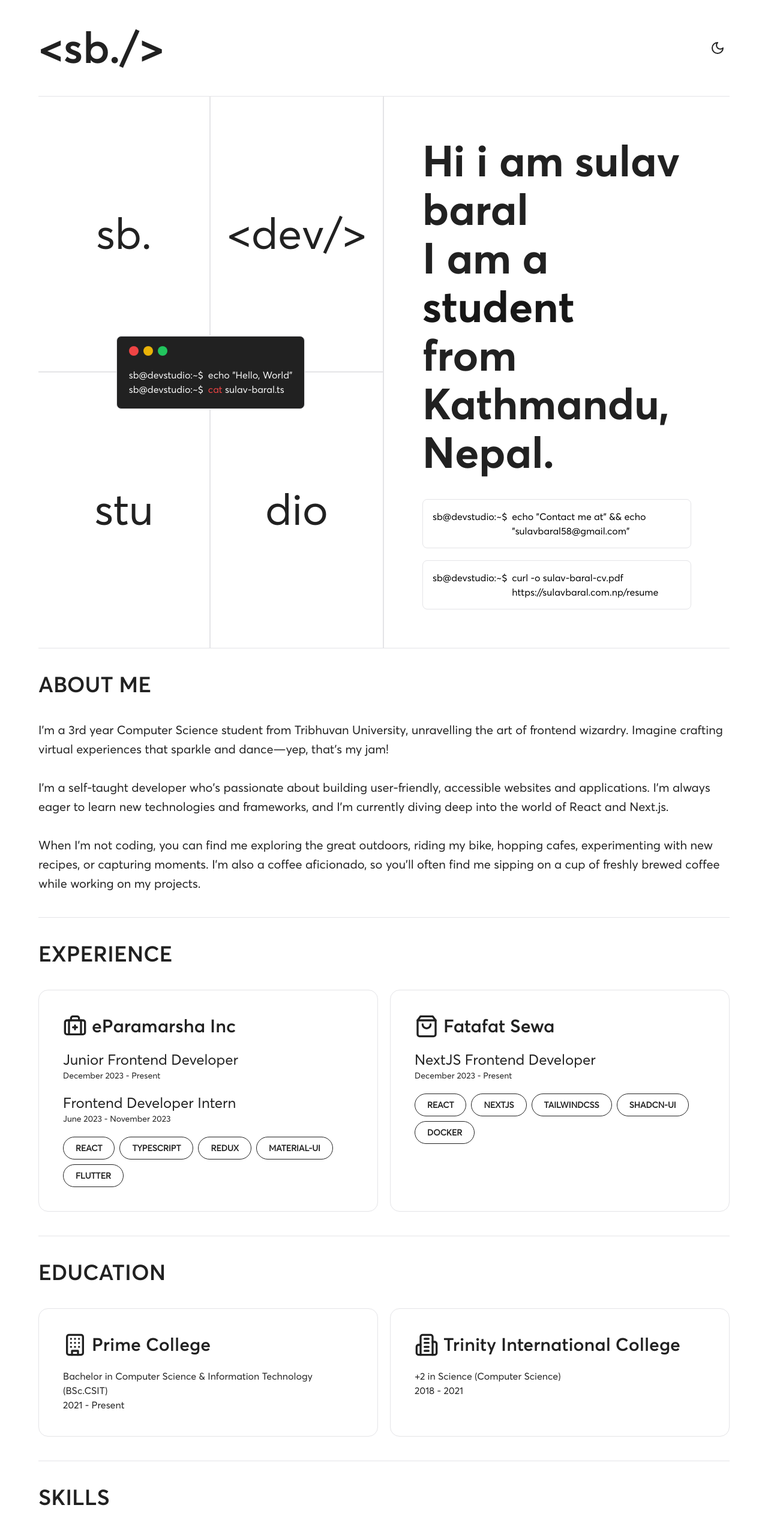
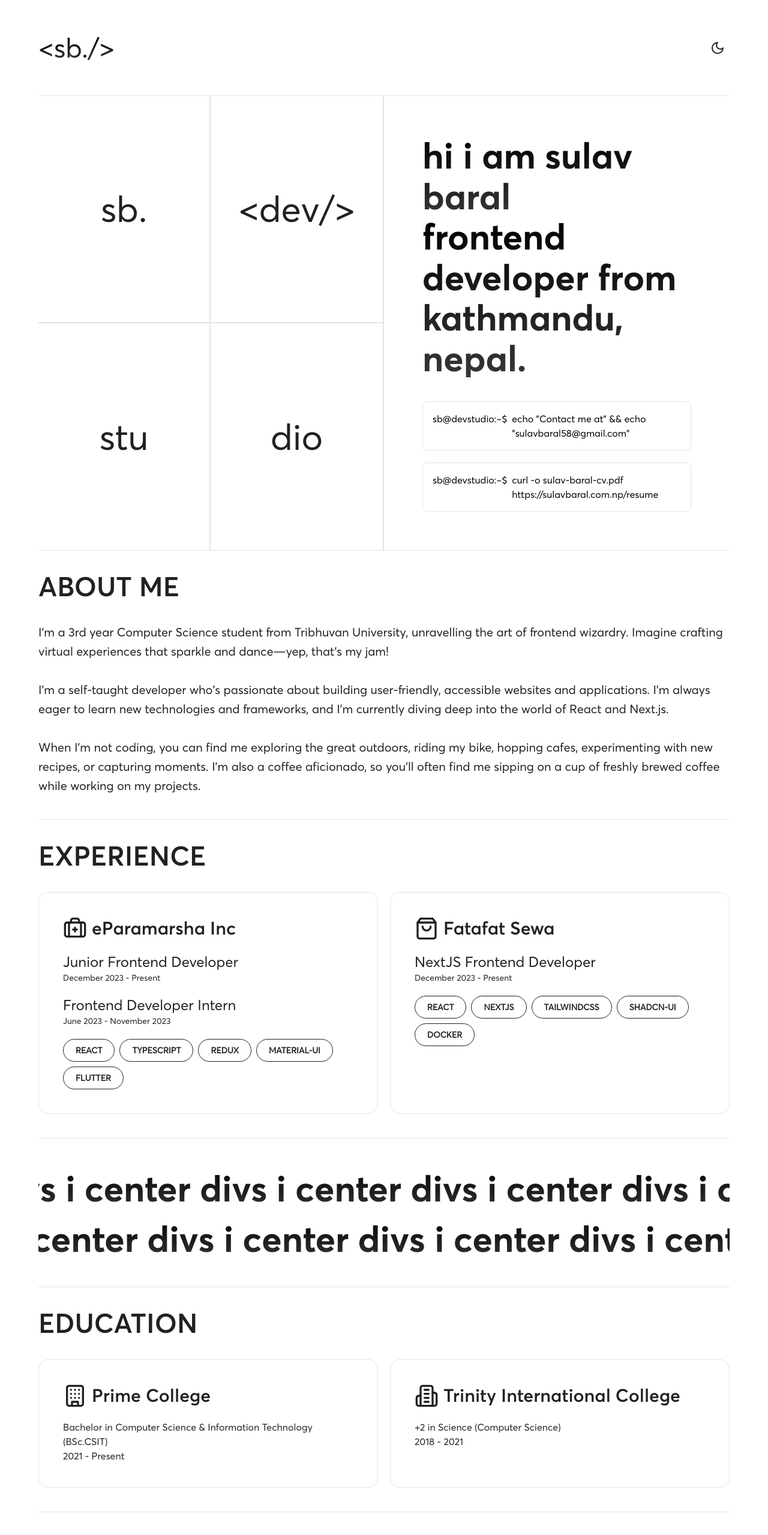
Before and after one commit to tyzrex/minimal-portfolio, a Next.js app: page / in a window 1280 px wide. Shown: the top 2559 px of the page at 60% size. Built offline with nearby package versions, Linux system fonts and the light colour scheme.

Commit message:
changes in color

```diff
--- a/package.json
+++ b/package.json
@@ -9,6 +9,7 @@
     "lint": "next lint"
   },
   "dependencies": {
+    "@motionone/utils": "^10.18.0",
     "@radix-ui/react-slot": "^1.0.2",
     "class-variance-authority": "^0.7.0",
     "clsx": "^2.1.1",
--- a/src/app/globals.css
+++ b/src/app/globals.css
@@ -31,13 +31,13 @@
     --border: 240 5.9% 90%;
     --input: 240 5.9% 90%;
     --ring: 240 10% 3.9%;
-
+    --text-gradient: linear-gradient(180deg, #000000, #363636);
     --radius: 0.5rem;
   }
 
   .dark {
     --background: 0 0% 6%;
-    --foreground: 0 0% 100%;
+    --foreground: 0 0% 93%;
 
     --card: 0 0% 13%;
     --card-foreground: 0 0% 98%;
@@ -63,6 +63,7 @@
     --border: 240 3.7% 15.9%;
     --input: 240 3.7% 15.9%;
     --ring: 240 4.9% 83.9%;
+    --text-gradient: linear-gradient(180deg, #fff, #adadad);
   }
 }
 
@@ -73,6 +74,12 @@
   body {
     @apply bg-background text-foreground;
   }
+}
+
+.text-gradient {
+  background: var(--text-gradient);
+  -webkit-background-clip: text;
+  -webkit-text-fill-color: transparent;
 }
 
 body {
@@ -89,19 +96,19 @@ body {
 
 @layer components {
   .hero-typography {
-    @apply text-4xl md:text-7xl xl:text-7xl xl:leading-[1.125] text-start averta-bold;
+    @apply text-4xl md:text-6xl xl:text-6xl xl:leading-[1.125] text-start averta-bold text-gradient;
   }
 
   .hero-typography-normal {
-    @apply text-3xl md:text-7xl;
+    @apply text-3xl md:text-6xl;
   }
 
   .section-title-typography {
-    @apply text-3xl md:text-4xl uppercase averta-semibold mb-5 md:mb-10;
+    @apply text-3xl md:text-4xl xl:text-[45px] uppercase averta-semibold mb-5 md:mb-10;
   }
 
   .section-p-typography {
-    @apply text-lg md:text-xl md:leading-8 font-normal;
+    @apply text-[14px] leading-relaxed md:text-[20px] md:leading-8;
   }
 
   .sub-section-title-typography {
--- a/src/app/page.tsx
+++ b/src/app/page.tsx
@@ -1,7 +1,9 @@
+import { VelocityScroll } from "@/components/molecules/velocity-words";
 import AboutSection from "@/components/sections/about-section";
 import EducationSection from "@/components/sections/education-section";
 import ExperienceSection from "@/components/sections/experience-section";
 import HeroSection from "@/components/sections/hero-section";
+import ProjectSection from "@/components/sections/projects-section";
 import SkillSection from "@/components/sections/skills-section";
 import MaxWidthWrapper from "@/components/wrappers/max-width-wrapper";
 
@@ -10,10 +12,21 @@ export default function Home() {
     <main className="min-h-screen ">
       <MaxWidthWrapper>
         <HeroSection />
+
         <AboutSection />
         <ExperienceSection />
+
+        <div className="py-10 border-b">
+          <VelocityScroll
+            text="i center divs"
+            default_velocity={2}
+            className="hero-typography py-2"
+          />
+        </div>
+
         <EducationSection />
         <SkillSection />
+        <ProjectSection />
       </MaxWidthWrapper>
     </main>
   );
--- a/src/components/globals/navbar.tsx
+++ b/src/components/globals/navbar.tsx
@@ -4,10 +4,10 @@ import ThemeSwitcher from "../atoms/theme-switcher";
 export default function Navbar() {
   return (
     <>
-      <header className="h-20 md:h-40 flex items-center">
+      <header className=" flex items-center sticky top-0 bg-white dark:bg-background z-20">
         <MaxWidthWrapper>
-          <nav className="flex justify-between items-center h-full w-full">
-            <div className="text-4xl md:text-7xl averta-semibold">{`<sb./>`}</div>
+          <nav className="h-20 md:h-40 flex justify-between items-center  w-full border-b">
+            <div className="text-4xl md:text-[45px] averta-semibol text-gradient">{`<sb./>`}</div>
 
             <ul className="flex space-x-4 text-2xl items-center">
               <li>
--- /dev/null
+++ b/src/components/molecules/velocity-words.tsx
@@ -0,0 +1,113 @@
+"use client";
+
+import { cn } from "@/lib/utils";
+import { wrap } from "@motionone/utils";
+import {
+  motion,
+  useAnimationFrame,
+  useMotionValue,
+  useScroll,
+  useSpring,
+  useTransform,
+  useVelocity,
+} from "framer-motion";
+import React, { useEffect, useRef, useState } from "react";
+
+interface VelocityScrollProps {
+  text: string;
+  default_velocity?: number;
+  className?: string;
+}
+
+interface ParallaxProps {
+  children: string;
+  baseVelocity: number;
+  className?: string;
+}
+
+export function VelocityScroll({
+  text,
+  default_velocity = 5,
+  className,
+}: VelocityScrollProps) {
+  function ParallaxText({
+    children,
+    baseVelocity = 100,
+    className,
+  }: ParallaxProps) {
+    const baseX = useMotionValue(0);
+    const { scrollY } = useScroll();
+    const scrollVelocity = useVelocity(scrollY);
+    const smoothVelocity = useSpring(scrollVelocity, {
+      damping: 50,
+      stiffness: 400,
+    });
+
+    const velocityFactor = useTransform(smoothVelocity, [0, 1000], [0, 5], {
+      clamp: false,
+    });
+
+    const [repetitions, setRepetitions] = useState(1);
+    const containerRef = useRef<HTMLDivElement>(null);
+    const textRef = useRef<HTMLSpanElement>(null);
+
+    useEffect(() => {
+      const calculateRepetitions = () => {
+        if (containerRef.current && textRef.current) {
+          const containerWidth = containerRef.current.offsetWidth;
+          const textWidth = textRef.current.offsetWidth;
+          const newRepetitions = Math.ceil(containerWidth / textWidth) + 2;
+          setRepetitions(newRepetitions);
+        }
+      };
+
+      calculateRepetitions();
+
+      window.addEventListener("resize", calculateRepetitions);
+      return () => window.removeEventListener("resize", calculateRepetitions);
+    }, [children]);
+
+    const x = useTransform(baseX, (v) => `${wrap(-100 / repetitions, 0, v)}%`);
+
+    const directionFactor = React.useRef<number>(1);
+    useAnimationFrame((t, delta) => {
+      let moveBy = directionFactor.current * baseVelocity * (delta / 1000);
+
+      if (velocityFactor.get() < 0) {
+        directionFactor.current = -1;
+      } else if (velocityFactor.get() > 0) {
+        directionFactor.current = 1;
+      }
+
+      moveBy += directionFactor.current * moveBy * velocityFactor.get();
+
+      baseX.set(baseX.get() + moveBy);
+    });
+
+    return (
+      <div
+        className="w-full overflow-hidden whitespace-nowrap"
+        ref={containerRef}
+      >
+        <motion.div className={cn("inline-block", className)} style={{ x }}>
+          {Array.from({ length: repetitions }).map((_, i) => (
+            <span key={i} ref={i === 0 ? textRef : null}>
+              {children}{" "}
+            </span>
+          ))}
+        </motion.div>
+      </div>
+    );
+  }
+
+  return (
+    <section className="relative w-full">
+      <ParallaxText baseVelocity={default_velocity} className={className}>
+        {text}
+      </ParallaxText>
+      <ParallaxText baseVelocity={-default_velocity} className={className}>
+        {text}
+      </ParallaxText>
+    </section>
+  );
+}
--- a/src/components/sections/hero-section.tsx
+++ b/src/components/sections/hero-section.tsx
@@ -5,7 +5,7 @@ import { Button } from "../ui/button";
 export default function HeroSection() {
   return (
     <>
-      <section className="h-auto border-t-[1px] md:border-b ">
+      <section className="h-autos md:border-b ">
         <div className="grid grid-cols-1 xl:grid-cols-2 ">
           <div className="md:border-r-2 p-0 xl:p-10 relative flex flex-col gap-10 items-center justify-center order-last xl:order-first">
             <div className="grid grid-cols-2 xl:grid-rows-2 w-full h-full xl:absolute xl:top-0 xl:left-0 xl:-z-10">
@@ -40,7 +40,7 @@ export default function HeroSection() {
                 </div>
               </div>
             </div>
-            <aside className="flex flex-col items-center justify-center w-full order-first">
+            <aside className="flex flex-col items-center justify-center w-full order-first hidden">
               <div className="flex items-start justify-start w-full xl:w-fit h-full bg-primary dark:bg-black/60 dark:text-white text-primary-foreground border rounded-lg flex-col p-5">
                 <div className="flex gap-2 items-center">
                   <div
@@ -72,16 +72,9 @@ export default function HeroSection() {
           </div>
           <div className="flex flex-col gap-10 xl:p-16 my-10 xl:my-0">
             <div className="flex flex-col xl:mx-auto">
-              <h1 className="hero-typography">Hi i am sulav baral</h1>
+              <h1 className="hero-typography">hi i am sulav baral</h1>
               <h2 className="hero-typography">
-                I am a{" "}
-                <FlipWords
-                  words={["developer", "student", "creator", "dreamer"]}
-                  duration={3000}
-                  className="hero-typography"
-                />
-                <br />
-                from Kathmandu, Nepal.
+                frontend developer from kathmandu, nepal.
               </h2>
             </div>
 
--- /dev/null
+++ b/src/components/sections/projects-section.tsx
@@ -0,0 +1,14 @@
+import WordBadge from "../atoms/word-badge";
+import SectionHeader from "../reusables/section-header";
+import SectionSubHeader from "../reusables/section-sub-header";
+import SectionWrapper from "../wrappers/section-wrapper";
+
+export default function ProjectSection() {
+  return (
+    <>
+      <SectionWrapper>
+        <SectionHeader title="projects" />
+      </SectionWrapper>
+    </>
+  );
+}
--- a/src/components/sections/skills-section.tsx
+++ b/src/components/sections/skills-section.tsx
@@ -12,7 +12,7 @@ export default function SkillSection() {
           <div className="flex flex-col">
             <SectionSubHeader title="Languages and Frameworks" />
             <div className="grid grid-cols-1 lg:grid-cols-2 items-start mt-5">
-              <div className="flex  items-center justify-start flex-wrap gap-3 lg:max-w-2xl">
+              <div className="flex  items-center justify-start flex-wrap gap-2 lg:max-w-2xl">
                 <WordBadge variant={"light"} word="react" />
                 <WordBadge variant={"light"} word="nextjs" />
                 <WordBadge variant={"light"} word="tailwindcss" />
@@ -48,7 +48,7 @@ export default function SkillSection() {
           <div className="flex flex-col">
             <SectionSubHeader title="Tools and Technologies" />
             <div className="grid grid-cols-1 lg:grid-cols-2 items-start mt-5">
-              <div className="flex items-center justify-start flex-wrap gap-3 lg:max-w-2xl">
+              <div className="flex items-center justify-start flex-wrap gap-2 lg:max-w-2xl">
                 <WordBadge variant={"light"} word="git" />
                 <WordBadge variant={"light"} word="github" />
                 <WordBadge variant={"light"} word="gitlab" />
--- a/tailwind.config.ts
+++ b/tailwind.config.ts
@@ -72,10 +72,32 @@ const config = {
           from: { height: "var(--radix-accordion-content-height)" },
           to: { height: "0" },
         },
+        "spin-around": {
+          "0%": {
+            transform: "translateZ(0) rotate(0)",
+          },
+          "15%, 35%": {
+            transform: "translateZ(0) rotate(90deg)",
+          },
+          "65%, 85%": {
+            transform: "translateZ(0) rotate(270deg)",
+          },
+          "100%": {
+            transform: "translateZ(0) rotate(360deg)",
+          },
+        },
+        slide: {
+          to: {
+            transform: "translate(calc(100cqw - 100%), 0)",
+          },
+        },
       },
+
       animation: {
         "accordion-down": "accordion-down 0.2s ease-out",
         "accordion-up": "accordion-up 0.2s ease-out",
+        "spin-around": "spin-around calc(var(--speed) * 2) infinite linear",
+        slide: "slide var(--speed) ease-in-out infinite alternate",
       },
     },
   },
```
Also changed, not shown: 1 other file (tests, documents, lock files or other folders).
